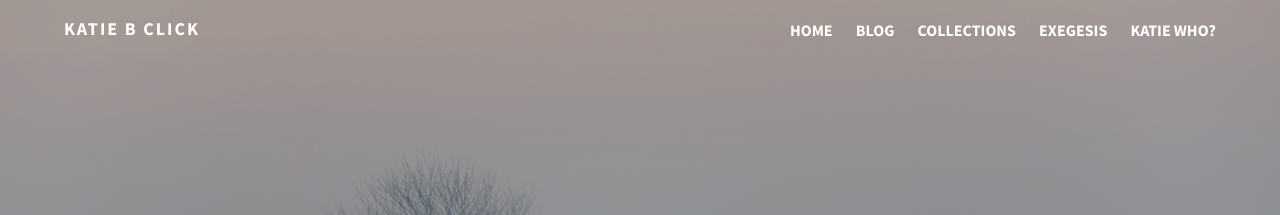
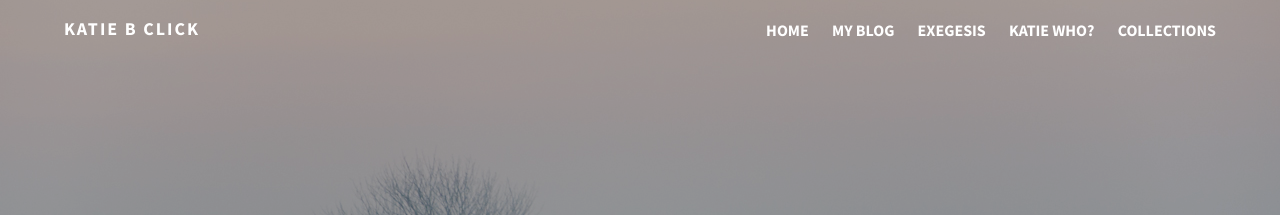
Before and after one commit to roachhd/katiebclick, a Jekyll site: the page built from index.md, in a window 1280 px wide. Shown: the top 215 px of the page. Built offline with Jekyll 4.4.1, drawn with Linux system fonts in a browser that asks for light colours; comment, search, counter and statistics services are not loaded.

```diff
--- a/_config.yml
+++ b/_config.yml
@@ -26,14 +26,15 @@ tools:
 # Links to include in top navigation
 # For external links add external: true
 links:
-  - title: Blog
+  - title: My blog
     url: /articles
-  - title: Collections
-    url: collections
   - title: Exegesis
     url: /exegesis
   - title: Katie Who?
     url: /about
+  - title: Collections
+    url: collections
+
 
 # http://en.wikipedia.org/wiki/List_of_tz_database_time_zones
 timezone:    Melbourne/Australia
```
